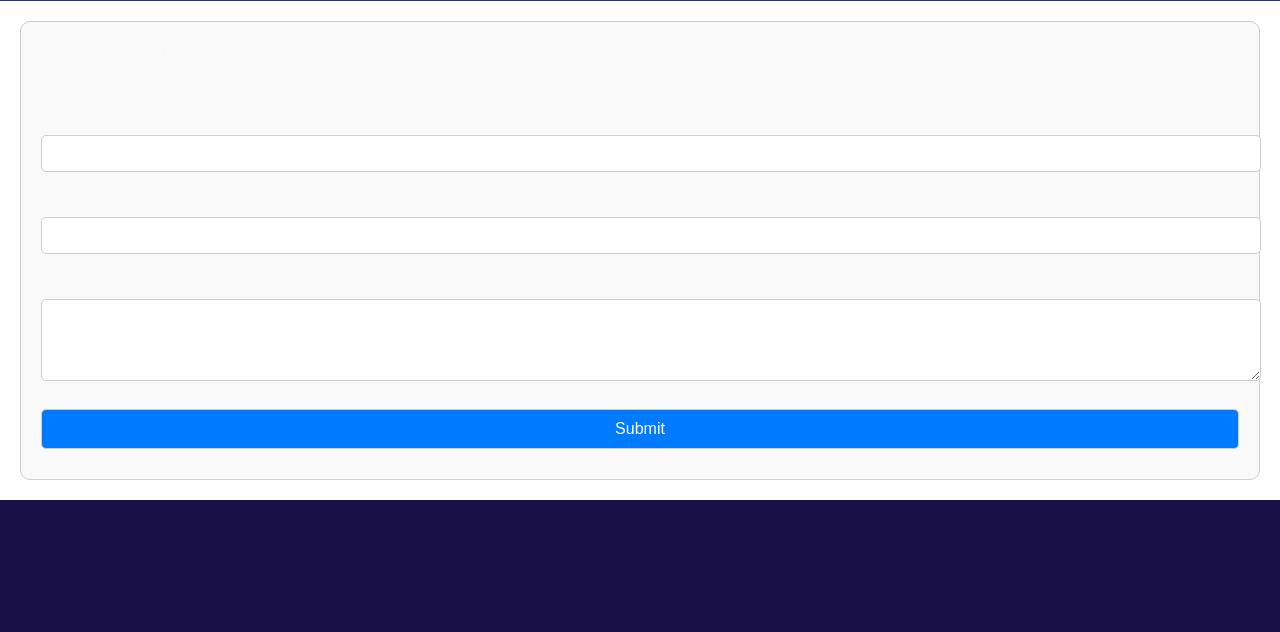
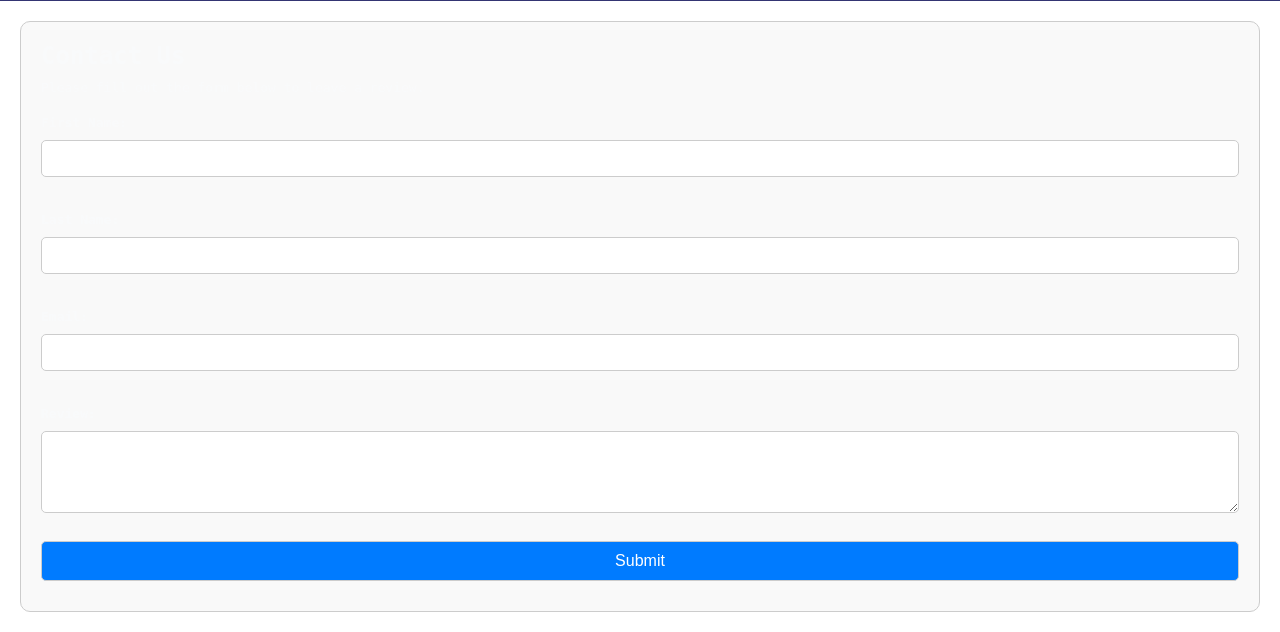
Before and after one commit to SimonValentino/BUSpark, a Flask app: template templates/index.html in a window 1280 px wide. Shown: the part 1975-2607 px from the top of the page. Before the commit the page ends 2475 px from the top, so only its background shows below. Run offline with Flask 3, Linux system fonts and the light colour scheme; the template is opened without the code that fills it, so the values that code supplies are empty.

Commit message:
Added review section and database

```diff
--- a/app.py
+++ b/app.py
@@ -2,7 +2,7 @@
 from flask_sqlalchemy import SQLAlchemy
 
 app = Flask(__name__)
-app.config["SQLALCHEMY_DATABASE_URI"] = "sqlite:///users.db"
+app.config["SQLALCHEMY_DATABASE_URI"] = "sqlite:///data.db"
 db = SQLAlchemy(app)
 
 
@@ -17,6 +17,17 @@
 
     def __repr__(self):
         return f"<User {self.first_name} {self.last_name}"
+
+
+class Review(db.Model):
+    id = db.Column(db.Integer, primary_key=True, autoincrement=True)
+    first_name = db.Column(db.String(50), nullable=False)
+    last_name = db.Column(db.String(50), nullable=False)
+    email = db.Column(db.String(200), nullable=False)
+    review = db.Column(db.String(20000), nullable=False)
+
+    def __repr__(self):
+        return f"<Review {self.first_name} {self.last_name} {self.review}"
 
 
 @app.route('/', methods=["POST", "GET"])
@@ -37,8 +48,6 @@
         password = request.form["password"]
         subject = request.form["subject"]
 
-        print(first_name, last_name, email, password, subject)
-
         new_user = User(first_name=first_name, last_name=last_name, email=email, password=password, subject=subject.upper(), is_student=0)
 
         db.session.add(new_user)
@@ -52,5 +61,19 @@
 def signin():
     return render_template("signin.html")
 
+@app.route('/submit_review', methods=["POST"])
+def submit_review():
+    if request.method == "POST":
+        first_name = request.form["first_name"]
+        last_name = request.form["last_name"]
+        email = request.form["email"]
+        review = request.form["review"]
+
+        new_review = Review(first_name=first_name, last_name=last_name, email=email, review=review)
+
+        db.session.add(new_review)
+        db.session.commit()
+        return redirect("/")
+
 if __name__ == "__main__":
     app.run(debug=True)
--- /dev/null
+++ b/static/css/review.css
@@ -0,0 +1,31 @@
+label {
+    display: block;
+    margin-top: 10px;
+    font-weight: bold;
+}
+
+/* Style the input fields and textarea */
+input[type="text"],
+input[type="email"],
+textarea {
+    width: 100%;
+    padding: 10px;
+    margin: 5px 0;
+    border: 1px solid #ccc;
+    border-radius: 4px;
+    box-sizing: border-box;
+}
+
+/* Style the submit button */
+input[type="submit"] {
+    background-color: #007bff;
+    color: white;
+    padding: 10px 20px;
+    border: none;
+    border-radius: 4px;
+    cursor: pointer;
+}
+
+input[type="submit"]:hover {
+    background-color: #0056b3;
+}
--- a/templates/index.html
+++ b/templates/index.html
@@ -1,6 +1,7 @@
 <!DOCTYPE html>
 <html lang="en">
   <head>
+    <link rel="stylesheet" href="{{ url_for('static', filename='review.css') }}">
     <link rel="shortcut icon" href="{{ url_for('static', filename='favicon.ico') }}">
     <link rel="stylesheet" href="static\css\main.css" />
     <title>Sparked!</title>
@@ -79,22 +80,23 @@
     </div>
 
     <div id="contact-section">
-      <h2>Contact Us</h2>
-      <p>Please fill out the form below to get in touch with us.</p>
-      <form>
-        <label for="name">Name:</label>
-        <input type="text" id="name" name="name" required><br><br>
+  <h2>Contact Us</h2>
+  <p> Please fill out the form below to leave a review.</p>
+  <form method="POST" action="/submit_review">
+    <label for="first_name">First Name:</label>
+    <input type="text" id="first_name" name="first_name" required><br><br>
 
-        <label for="email">Email:</label>
-        <input type="email" id="email" name="email" required><br><br>
+    <label for="last_name">Last Name:</label>
+    <input type="text" id="last_name" name="last_name" required><br><br>
 
-        <label for="message">Message:</label>
-        <textarea id="message" name="message" rows="4" cols="50" required></textarea><br><br>
+    <label for="email">Email:</label>
+    <input type="email" id="email" name="email" required><br><br>
 
-        <input type="submit" value="Submit" class="btn btn-primary">
-      </form>
-    </div>
+    <label for="review">Review:</label>
+    <textarea id="review" name="review" rows="4" cols="50" required></textarea><br><br>
 
-    </div>
+    <input type="submit" value="Submit" class="btn btn-primary">
+  </form>
+</div>
   </body>
 </html>
```
Also changed, not shown: instance/data.db (added), instance/users.db (deleted).
